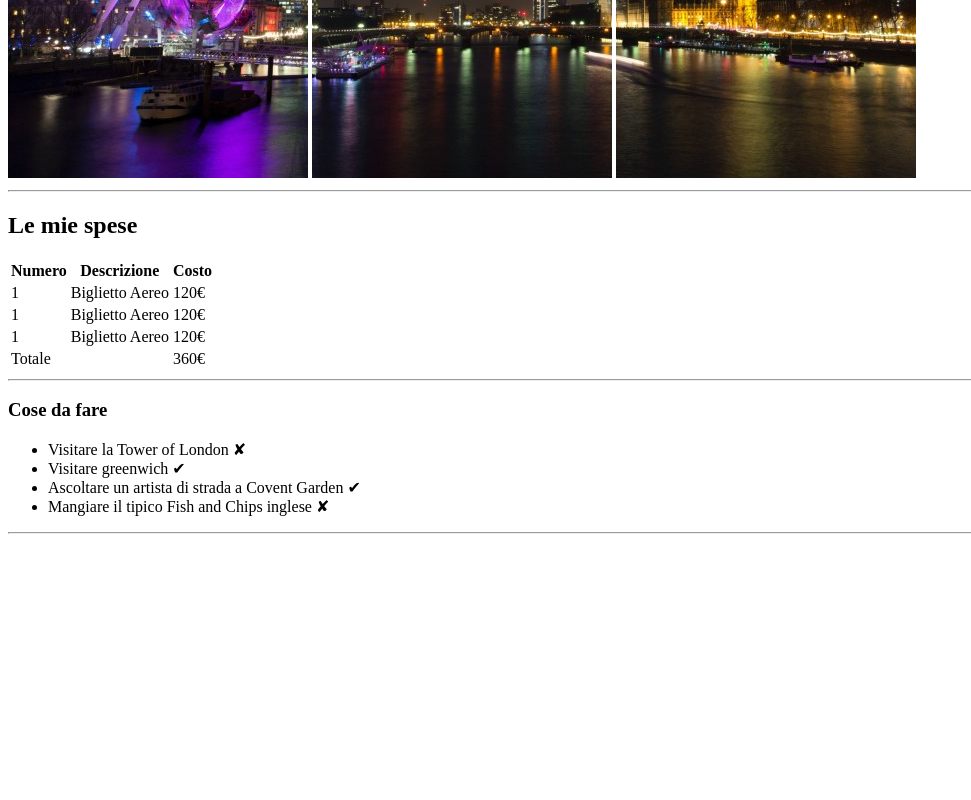
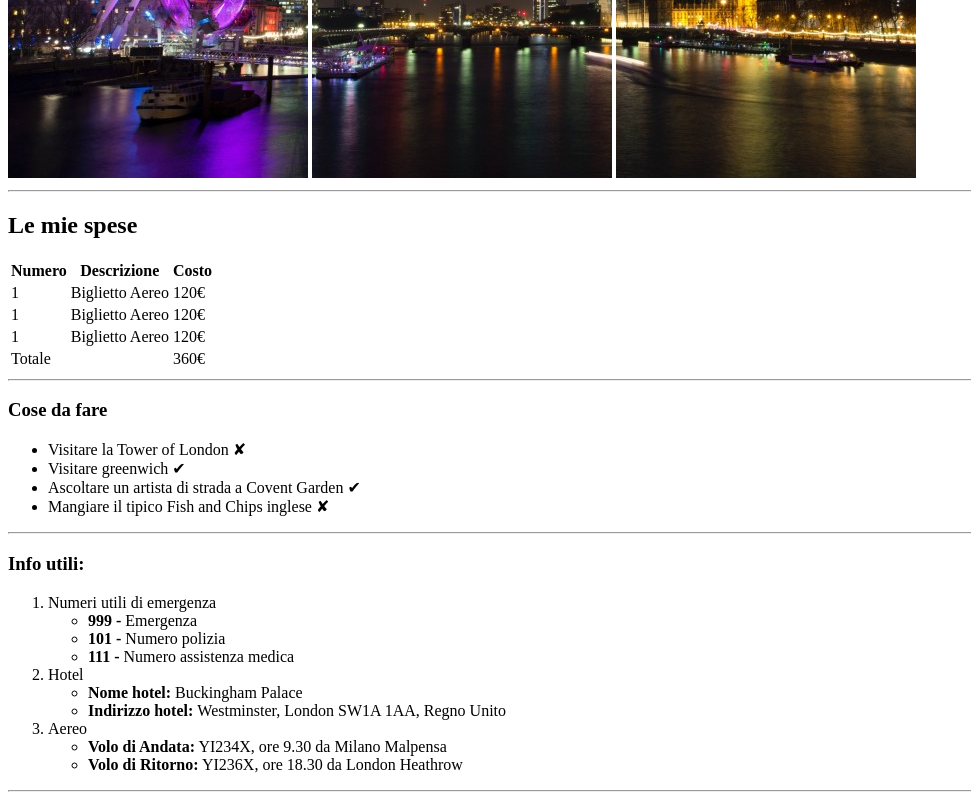
Before and after one commit to Stanghi/html-london-trip, a plain HTML site: page index.html in a window 1280 px wide. Shown: the part 502-1302 px from the top of the page, without its empty margins (0-971 px from the left). Before the commit the page ends 1044 px from the top, so only its background shows below. Drawn offline with Linux system fonts and the light colour scheme.

Commit message:
[Add] "Info utili" in main

```diff
--- a/index.html
+++ b/index.html
@@ -73,6 +73,35 @@
             <hr>
             <!-- Fine sezione cose da fare -->
 
+            <!-- Sezione info utili -->
+            <section>
+                <h3>Info utili:</h3>
+                <ol>
+                    <li>Numeri utili di emergenza
+                        <ul>
+                            <li><strong>999 - </strong>Emergenza</li>
+                            <li><strong>101 - </strong>Numero polizia</li>
+                            <li><strong>111 - </strong>Numero assistenza medica</li>
+                        </ul>
+                    </li>
+                    <li>Hotel
+                        <ul>
+                            <li><strong>Nome hotel: </strong>Buckingham Palace</li>
+                            <li><strong>Indirizzo hotel: </strong>Westminster, London SW1A 1AA, Regno Unito</li>
+                        </ul>
+                    </li>
+                    <li>Aereo
+                        <ul>
+                            <li><strong>Volo di Andata:</strong>  YI234X, ore 9.30 da Milano Malpensa</li>
+                            <li><strong>Volo di Ritorno:</strong>  YI236X, ore 18.30 da London Heathrow
+                            </li>
+                        </ul>
+                    </li>
+                </ol>
+                <hr>
+                <!-- Fine sezione info utili -->
+            </section>
+
         </main>
         <!-- FIne corpo della pag -->
 
```
